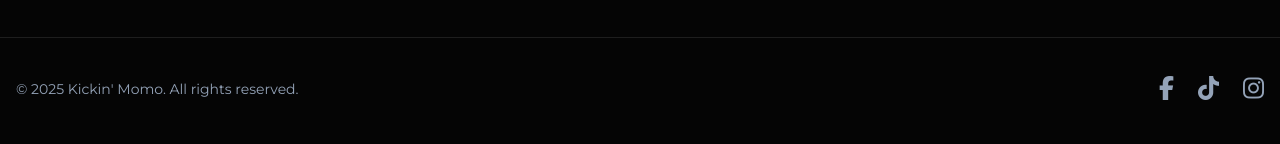
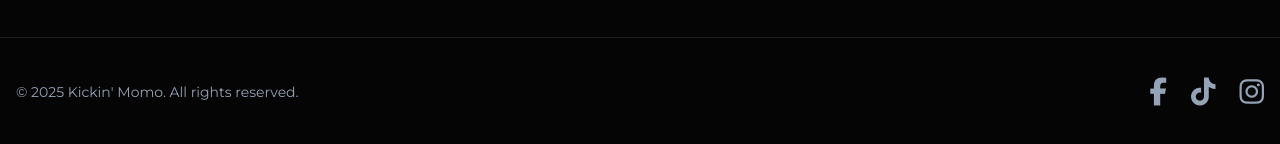
Before and after one commit to MahdevGiri/kickin-momo, an Angular app: page / in a window 1280 px wide. Shown: the part 3302-3446 px from the top of the page. Built offline with nearby package versions, Linux system fonts and the light colour scheme.

Commit message:
style change for the icons

```diff
--- a/src/app/components/footer/footer.scss
+++ b/src/app/components/footer/footer.scss
@@ -23,10 +23,14 @@
 
     a {
         color: var(--text-muted);
-        font-size: 1.5rem;
+        font-size: 1.75rem;
+        transition: all 0.4s cubic-bezier(0.175, 0.885, 0.32, 1.275);
+        display: inline-block;
 
         &:hover {
             color: var(--secondary-color);
+            transform: translateY(-5px) scale(1.2);
+            filter: drop-shadow(0 0 5px rgba(0, 240, 255, 0.6));
         }
     }
 }
```
